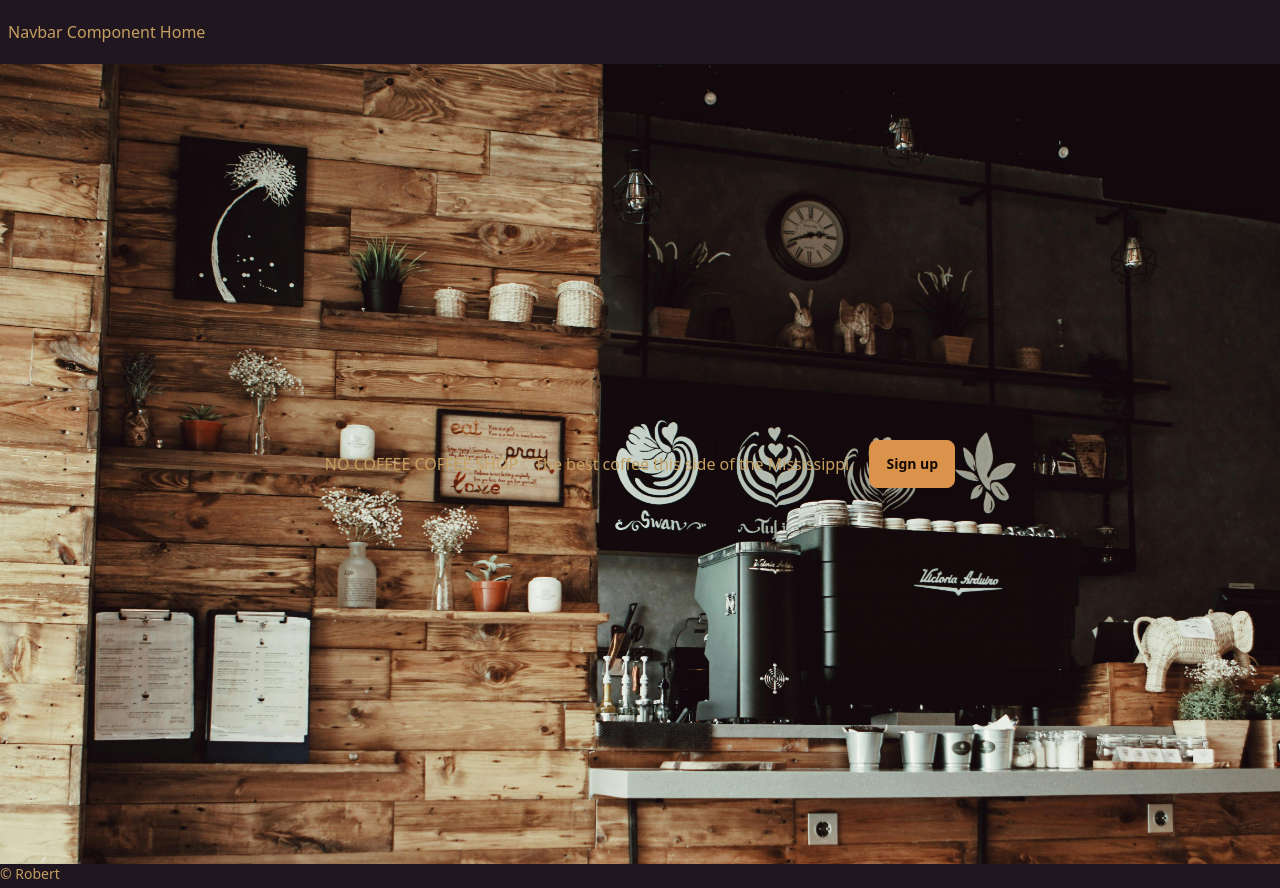
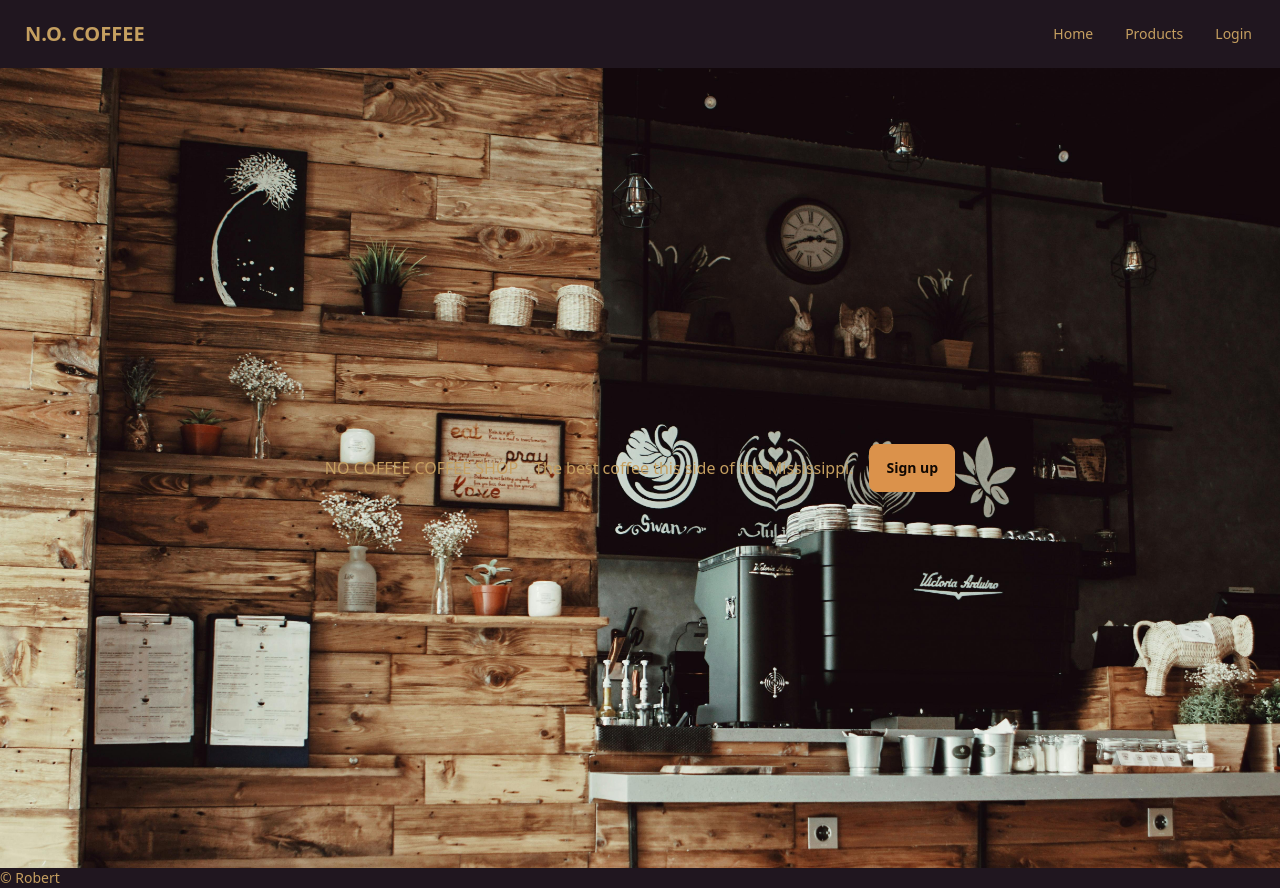
Before and after one commit to rmccrear/coffeeshop-frontend-demo, a Next.js app: page / in a window 1280 px wide. Built offline with nearby package versions, Linux system fonts and the light colour scheme.

Commit message:
navbar with auth

```diff
--- a/src/components/Navbar.js
+++ b/src/components/Navbar.js
@@ -1,12 +1,64 @@
 // components/Navbar.js
+import Link from 'next/link';
 import PropTypes from 'prop-types';
-export default function Navbar({title, menuItems}) {
+
+import useAuth from '@/hooks/auth';
+export default function Navbar() {
+
+  const { user } = useAuth();
+
+  // home, login, products
+
+  let menuItemsJSX;
+
+  // WE WANT THE USER NAME (FROM THE USER OBJECT)
+  if(user && user.role==="user") {
+    menuItemsJSX = (
+      <>
+        <li><Link href="/">Home</Link></li>
+        <li><Link href="/products">Products</Link></li>
+        <li><Link href="/cart">Cart</Link></li>
+        {/* TODO: LOGOUT */}
+        <li><Link href="/">Logout</Link></li>
+      </>
+    );
+  } else if(user && user.role==="admin") {
+    menuItemsJSX = (
+      <>
+        <li><Link href="/">Home</Link></li>
+        <li><Link href="/products">Products</Link></li>
+        <li><Link href="/cart">Cart</Link></li>
+        <li><Link href="/admin">Admin</Link></li>
+        {/* TODO: admin stuff goes here */}
+        {/* TODO: LOGOUT */}
+        <li><Link href="/">Logout</Link></li>
+      </>
+    );
+  } else {
+    menuItemsJSX = (
+      <>
+        <li><Link href="/">Home</Link></li>
+        <li><Link href="/products">Products</Link></li>
+        <li><Link href="/login">Login</Link></li>
+      </>
+    );
+  }
+
+
   return (
-    <div className="navbar">Navbar Component {title} </div>
+    <div className="navbar">
+      <div className="flex-1">
+        <a className="btn btn-ghost text-xl">N.O. COFFEE</a>
+      </div>
+      <div className="flex-none">
+        <ul className="menu menu-horizontal px-1">
+          {menuItemsJSX}
+        </ul>
+      </div>
+    </div>
   );
 }
 Navbar.propTypes = {
   // Add prop-types here
-   title: PropTypes.string.isRequired,
-   menuItems: PropTypes.array.isRequired,
+  title: PropTypes.string.isRequired,
 };
```
